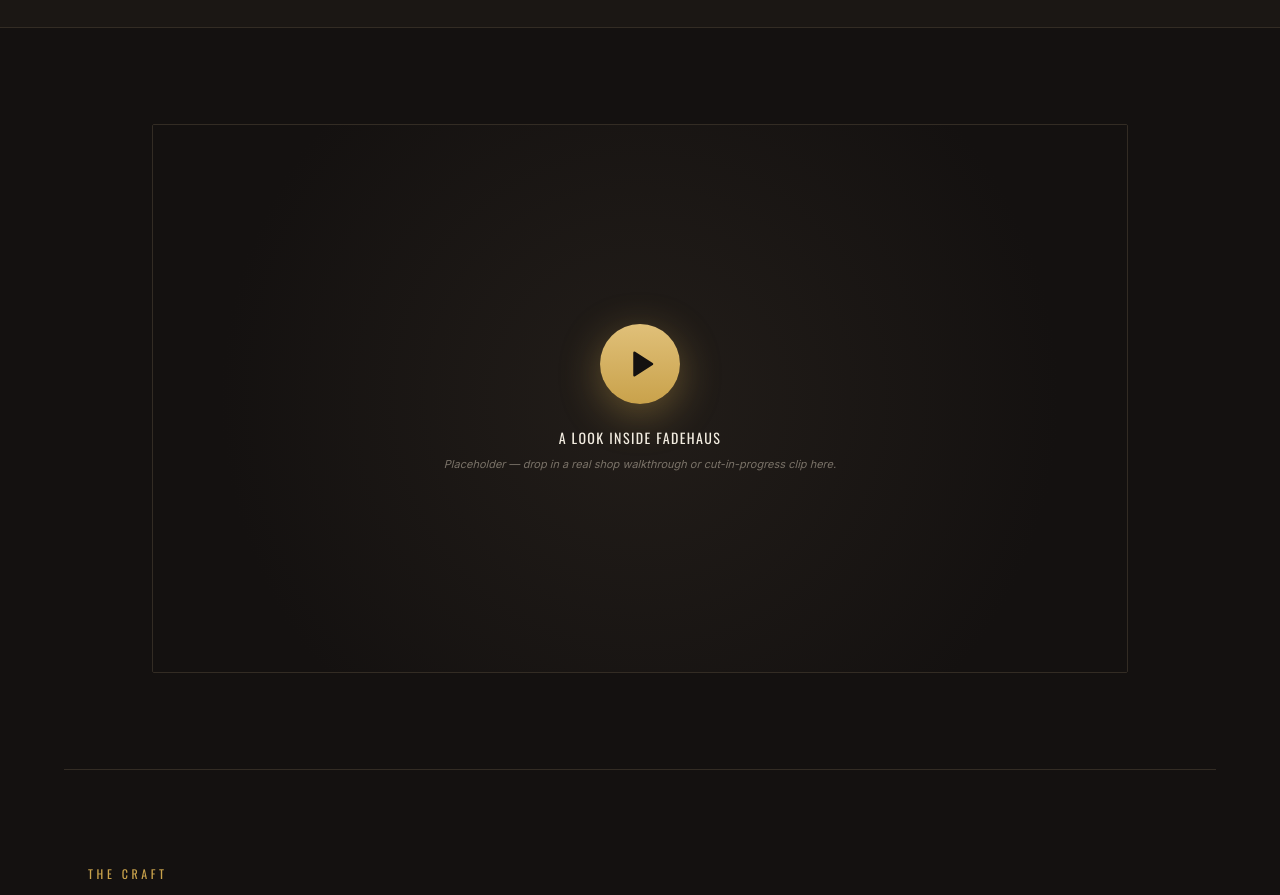
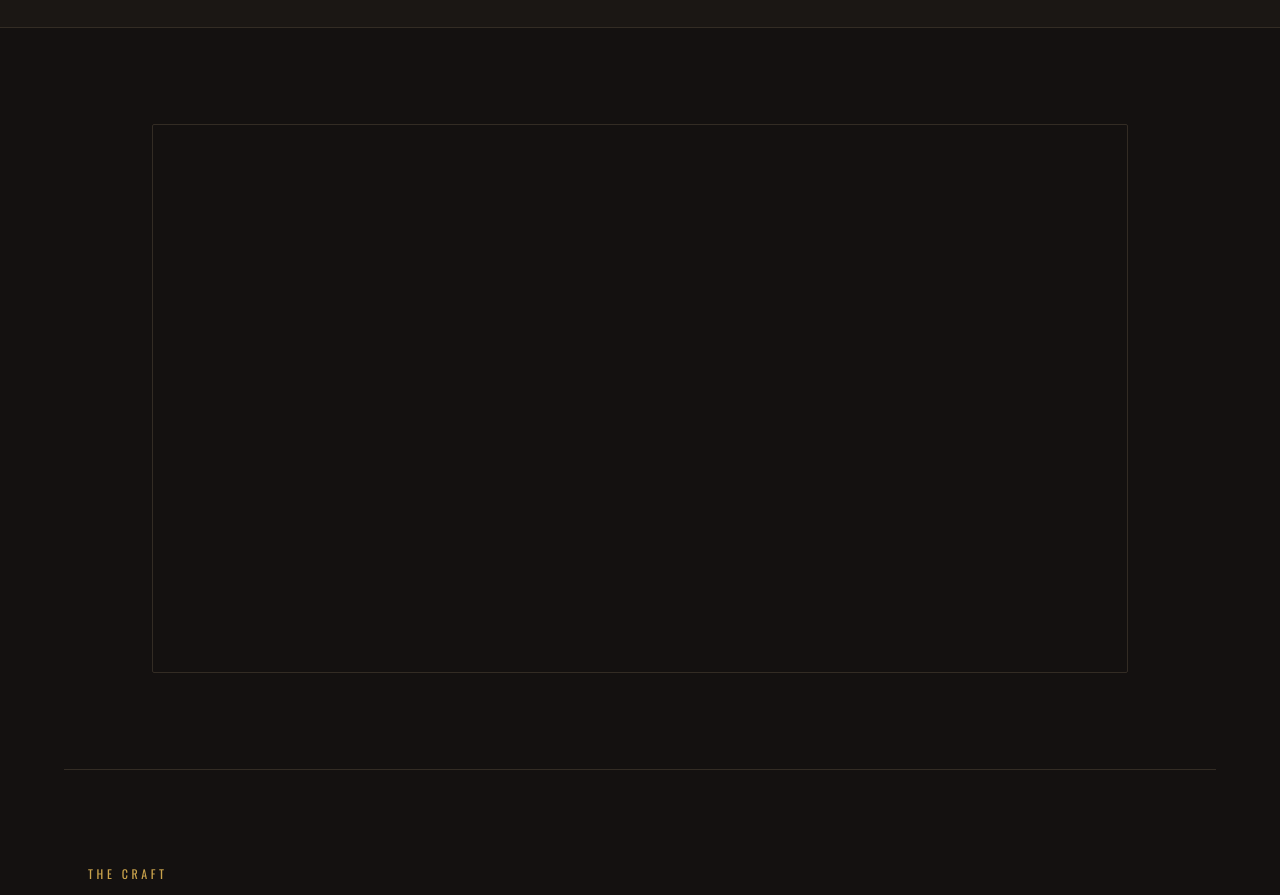
Before and after one commit to themortgagemaster01-eng/fadehaus-barbershop, a React (Vite) app: page / in a window 1280 px wide. Shown: the part 1080-1975 px from the top of the page. Built offline with nearby package versions, Linux system fonts and the light colour scheme; a web font is replaced by a local one.

Commit message:
Add files via upload

```diff
--- a/src/data/site.js
+++ b/src/data/site.js
@@ -95,16 +95,20 @@
   photoPlaceholder: true,
 }
 
-// Placeholder video — replace `src` with a real shop clip (MP4) or YouTube/Vimeo embed later.
+// Real shop walkthrough clip.
 export const video = {
-  isPlaceholder: true,
+  isPlaceholder: false,
+  src: `${import.meta.env.BASE_URL}showroom.mp4`,
+  poster: `${import.meta.env.BASE_URL}showroom-poster.jpg`,
   caption: 'A look inside FadeHaus',
-  note: 'Placeholder — drop in a real shop walkthrough or cut-in-progress clip here.',
+  note: 'A walkthrough of the shop.',
 }
 
 // Gallery: Pexels stock (free license) as placeholders. Swap for real shop photos on sign-off.
 // ratio drives the masonry tile height.
+// g10 is a real interior render of the shop (not stock) — the AI-generated showroom walkthrough still frame.
 export const galleryImages = [
+  { src: 'gallery/g10.jpg', alt: 'FadeHaus showroom interior', ratio: 1.5, isShopRender: true },
   { src: 'gallery/g1.jpg', alt: 'Fresh fade haircut', ratio: 1.5 },
   { src: 'gallery/g4.jpg', alt: 'Barber detailing a cut', ratio: 0.67 },
   { src: 'gallery/g2.jpg', alt: 'Clean lineup and taper', ratio: 1.5 },
```
